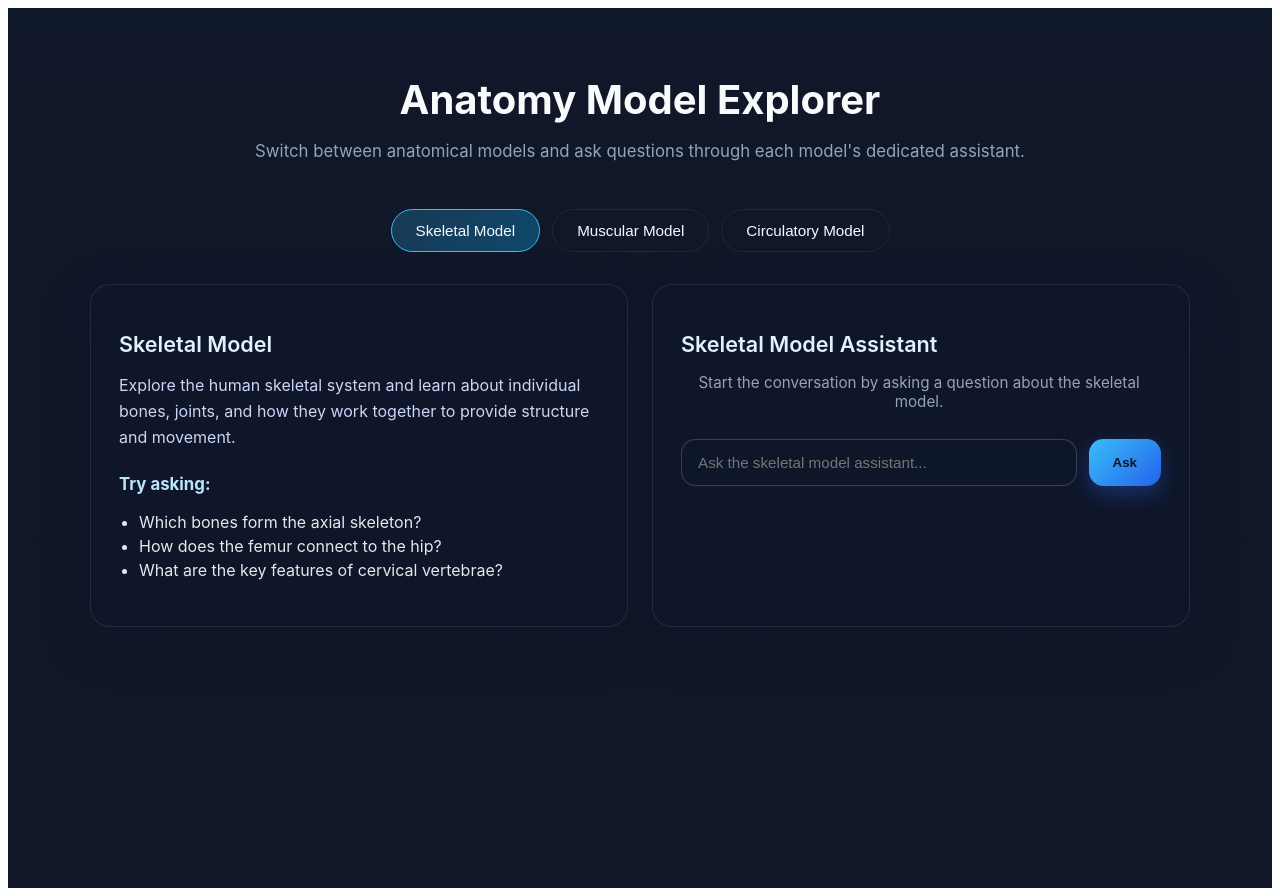
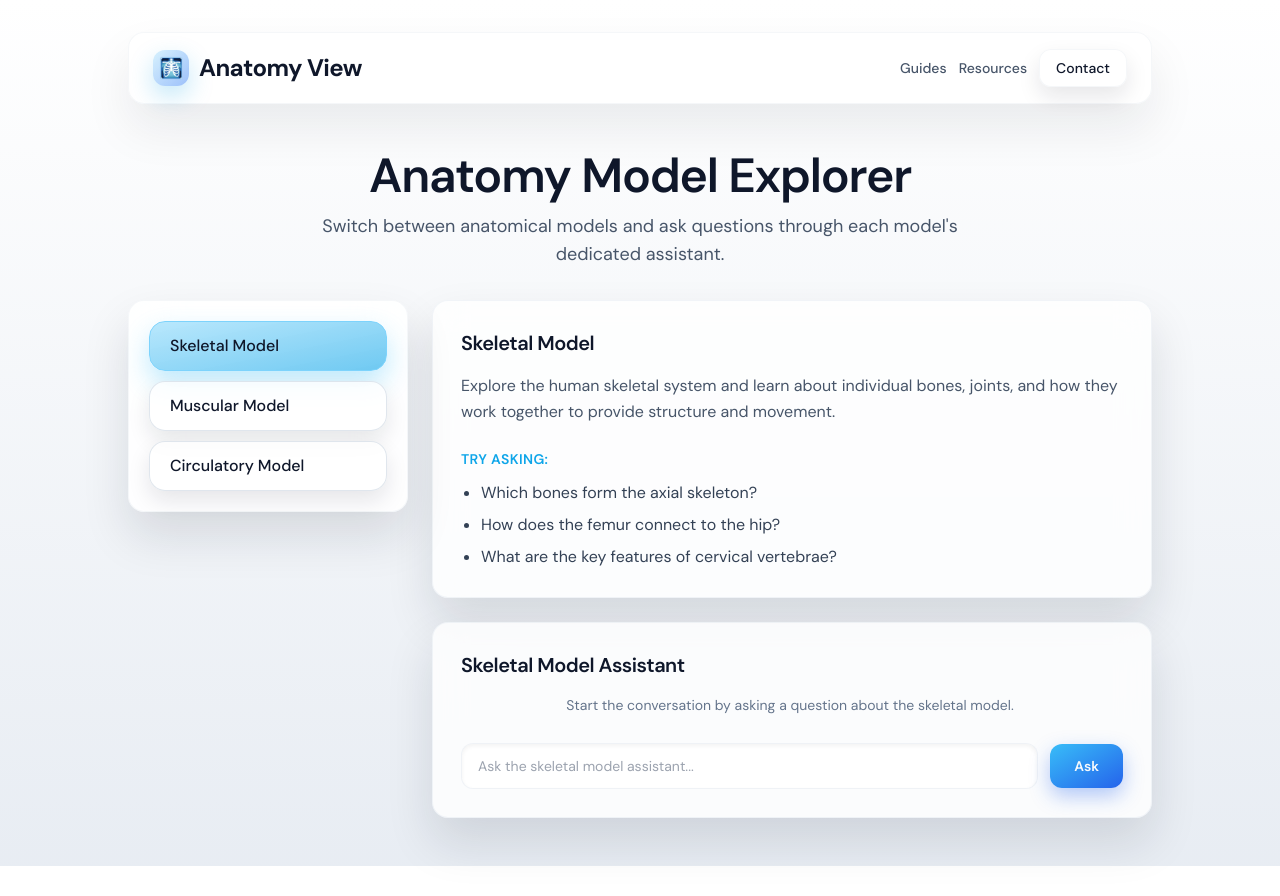
Before and after one commit to decaylee13/Anatomy_View, a React (Vite) app in the folder frontend/: page / in a window 1280 px wide. After the commit the page ends 866 px from the top, so only its background shows below. Built offline with nearby package versions, Linux system fonts and the light colour scheme.

Commit message:
Convert frontend styling to Tailwind CSS

```diff
--- a/frontend/index.html
+++ b/frontend/index.html
@@ -4,6 +4,12 @@
     <meta charset="UTF-8" />
     <link rel="icon" type="image/svg+xml" href="/vite.svg" />
     <meta name="viewport" content="width=device-width, initial-scale=1.0" />
+    <link rel="preconnect" href="https://fonts.googleapis.com" />
+    <link rel="preconnect" href="https://fonts.gstatic.com" crossorigin />
+    <link
+      href="https://fonts.googleapis.com/css2?family=DM+Sans:wght@400;500;600;700&display=swap"
+      rel="stylesheet"
+    />
     <title>Anatomy View App</title>
   </head>
   <body>
--- a/frontend/package.json
+++ b/frontend/package.json
@@ -20,10 +20,13 @@
     "@types/react": "^18.2.38",
     "@types/react-dom": "^18.2.17",
     "@vitejs/plugin-react": "^4.2.1",
+    "autoprefixer": "^10.4.19",
     "eslint": "^8.57.0",
     "eslint-plugin-react": "^7.34.1",
     "eslint-plugin-react-hooks": "^4.6.0",
     "eslint-plugin-react-refresh": "^0.4.7",
+    "postcss": "^8.4.38",
+    "tailwindcss": "^3.4.4",
     "vite": "^5.2.0"
   }
 }
--- /dev/null
+++ b/frontend/postcss.config.js
@@ -0,0 +1,6 @@
+export default {
+  plugins: {
+    tailwindcss: {},
+    autoprefixer: {}
+  }
+};
--- a/frontend/src/App.jsx
+++ b/frontend/src/App.jsx
@@ -36,133 +36,21 @@ const models = [
   }
 ];
 
-const styles = {
-  page: {
-    fontFamily: '"Inter", system-ui, sans-serif',
-    background: 'linear-gradient(180deg, #0f172a 0%, #111827 100%)',
-    color: '#e5e7eb',
-    minHeight: '100vh',
-    margin: 0,
-    padding: '2.5rem 1.5rem'
-  },
-  appContainer: {
-    maxWidth: '1100px',
-    margin: '0 auto',
-    display: 'grid',
-    gap: '2rem'
-  },
-  header: {
-    textAlign: 'center'
-  },
-  headline: {
-    fontSize: '2.5rem',
-    marginBottom: '0.5rem',
-    color: '#f8fafc'
-  },
-  subheadline: {
-    color: '#94a3b8',
-    fontSize: '1.05rem'
-  },
-  tabs: {
-    display: 'flex',
-    gap: '0.75rem',
-    flexWrap: 'wrap',
-    justifyContent: 'center'
-  },
-  tabButton: (isActive) => ({
-    border: '1px solid',
-    borderColor: isActive ? '#38bdf8' : '#1f2937',
-    background: isActive
-      ? 'linear-gradient(135deg, rgba(56,189,248,0.2), rgba(14,165,233,0.35))'
-      : 'rgba(15, 23, 42, 0.75)',
-    color: '#f8fafc',
-    padding: '0.75rem 1.5rem',
-    borderRadius: '999px',
-    cursor: 'pointer',
-    fontSize: '0.95rem',
-    transition: 'all 0.2s ease-in-out'
-  }),
-  contentGrid: {
-    display: 'grid',
-    gap: '1.5rem',
-    gridTemplateColumns: 'repeat(auto-fit, minmax(280px, 1fr))'
-  },
-  panel: {
-    background: 'rgba(15, 23, 42, 0.6)',
-    border: '1px solid rgba(148, 163, 184, 0.15)',
-    borderRadius: '1.25rem',
-    padding: '1.75rem',
-    boxShadow: '0 16px 48px rgba(15, 23, 42, 0.45)'
-  },
-  panelHeading: {
-    fontSize: '1.35rem',
-    fontWeight: 600,
-    marginBottom: '1rem',
-    color: '#e0f2fe'
-  },
-  description: {
-    lineHeight: 1.6,
-    color: '#cbd5f5',
-    marginBottom: '1.5rem'
-  },
-  sampleList: {
-    listStyle: 'disc',
-    paddingLeft: '1.25rem',
-    color: '#e5e7eb',
-    lineHeight: 1.5
-  },
-  chatHistory: {
-    display: 'flex',
-    flexDirection: 'column',
-    gap: '1rem',
-    maxHeight: '340px',
-    overflowY: 'auto',
-    paddingRight: '0.25rem'
-  },
-  message: (role) => ({
-    alignSelf: role === 'user' ? 'flex-end' : 'flex-start',
-    background:
+const tabButtonClasses = (isActive) =>
+  [
+    'rounded-2xl border px-5 py-3 text-left text-base font-medium transition-all duration-200 focus:outline-none focus:ring-2 focus:ring-sky-300/60',
+    isActive
+      ? 'border-sky-300 bg-gradient-to-br from-sky-400/35 to-sky-500/60 text-slate-900 shadow-buttonActive'
+      : 'border-slate-300/60 bg-white/75 text-slate-900 shadow-button hover:border-slate-300/70 hover:bg-white'
+  ].join(' ');
+
+const messageClasses = (role) =>
+  [
+    'max-w-[85%] rounded-2xl px-4 py-3 text-sm text-slate-900 shadow-chat',
     role === 'user'
-        ? 'linear-gradient(135deg, rgba(59, 130, 246, 0.25), rgba(37, 99, 235, 0.55))'
-        : 'linear-gradient(135deg, rgba(16, 185, 129, 0.25), rgba(5, 150, 105, 0.55))',
-    padding: '0.9rem 1.1rem',
-    borderRadius: '1rem',
-    color: '#f8fafc',
-    maxWidth: '85%',
-    boxShadow: '0 8px 28px rgba(15, 23, 42, 0.35)'
-  }),
-  chatForm: {
-    marginTop: '1.75rem',
-    display: 'flex',
-    gap: '0.75rem',
-    flexWrap: 'wrap'
-  },
-  input: {
-    flex: 1,
-    minWidth: '220px',
-    padding: '0.85rem 1rem',
-    borderRadius: '0.9rem',
-    border: '1px solid rgba(148, 163, 184, 0.3)',
-    background: 'rgba(15, 23, 42, 0.85)',
-    color: '#f8fafc',
-    fontSize: '0.95rem'
-  },
-  submitButton: {
-    padding: '0.85rem 1.5rem',
-    borderRadius: '0.9rem',
-    border: 'none',
-    background: 'linear-gradient(135deg, #38bdf8, #2563eb)',
-    color: '#0f172a',
-    fontWeight: 600,
-    cursor: 'pointer',
-    boxShadow: '0 8px 20px rgba(37, 99, 235, 0.35)'
-  },
-  emptyState: {
-    textAlign: 'center',
-    color: '#94a3b8',
-    fontSize: '0.95rem'
-  }
-};
+      ? 'self-end bg-gradient-to-br from-blue-500/25 to-blue-600/45'
+      : 'self-start bg-gradient-to-br from-emerald-500/25 to-emerald-600/45'
+  ].join(' ');
 
 function App() {
   const [activeModelId, setActiveModelId] = useState(models[0].id);
@@ -202,55 +90,72 @@ function App() {
   };
 
   return (
-    <main style={styles.page}>
-      <div style={styles.appContainer}>
-        <header style={styles.header}>
-          <h1 style={styles.headline}>Anatomy Model Explorer</h1>
-          <p style={styles.subheadline}>
-            Switch between anatomical models and ask questions through each model&apos;s dedicated
-            assistant.
+    <main className="px-6 pb-12 pt-8 font-sans md:px-8">
+      <div className="mx-auto grid max-w-5xl gap-8">
+        <nav className="sticky top-4 z-20 flex items-center justify-between rounded-2xl border border-slate-300/20 bg-white/90 px-6 py-4 shadow-float backdrop-blur-xl">
+          <div className="flex items-center gap-2.5 text-2xl font-bold tracking-tight text-slate-900">
+            <span aria-hidden="true" className="grid h-9 w-9 place-items-center rounded-xl bg-gradient-to-br from-sky-400/20 to-blue-500/50 text-xl text-slate-900 shadow-badge">
+              🩻
+            </span>
+            <span>Anatomy View</span>
+          </div>
+          <div className="flex items-center gap-3 text-sm font-medium text-slate-600">
+            <span className="cursor-pointer transition hover:text-slate-500">Guides</span>
+            <span className="cursor-pointer transition hover:text-slate-500">Resources</span>
+            <button
+              type="button"
+              className="rounded-xl border border-slate-300/20 bg-white/75 px-4 py-2 text-sm font-medium text-slate-900 shadow-button transition hover:border-slate-300/40 hover:bg-white focus:outline-none focus:ring-2 focus:ring-sky-300/60"
+            >
+              Contact
+            </button>
+          </div>
+        </nav>
+
+        <header className="mt-4 text-center">
+          <h1 className="text-4xl font-semibold tracking-tight text-slate-900 md:text-5xl">Anatomy Model Explorer</h1>
+          <p className="mx-auto mt-3 max-w-2xl text-base font-normal text-slate-600 md:text-lg">
+            Switch between anatomical models and ask questions through each model&apos;s dedicated assistant.
           </p>
         </header>
 
-        <nav style={styles.tabs}>
+        <div className="grid gap-6 lg:grid-cols-[minmax(220px,280px)_1fr] lg:items-start">
+          <aside className="sticky top-24 z-10 flex flex-col gap-2.5 self-start rounded-2xl border border-slate-300/20 bg-white/90 p-5 shadow-panel backdrop-blur-xl">
             {models.map((model) => (
               <button
                 key={model.id}
                 type="button"
                 onClick={() => setActiveModelId(model.id)}
-              style={styles.tabButton(model.id === activeModelId)}
+                className={tabButtonClasses(model.id === activeModelId)}
               >
                 {model.name}
               </button>
             ))}
-        </nav>
+          </aside>
 
-        <div style={styles.contentGrid}>
-          <section style={styles.panel}>
-            <h2 style={styles.panelHeading}>{activeModel.name}</h2>
-            <p style={styles.description}>{activeModel.description}</p>
+          <div className="grid gap-6">
+            <section className="rounded-2xl border border-slate-300/25 bg-white/80 p-7 shadow-panel backdrop-blur-lg">
+              <h2 className="mb-4 text-xl font-semibold text-slate-900">{activeModel.name}</h2>
+              <p className="mb-6 leading-relaxed text-slate-600">{activeModel.description}</p>
 
-            <h3 style={{ fontSize: '1.05rem', marginBottom: '0.75rem', color: '#bae6fd' }}>
-              Try asking:
-            </h3>
-            <ul style={styles.sampleList}>
+              <h3 className="mb-3 text-sm font-semibold uppercase tracking-wide text-sky-500">Try asking:</h3>
+              <ul className="list-disc space-y-2 pl-5 text-slate-700">
                 {activeModel.sampleQuestions.map((question) => (
                   <li key={question}>{question}</li>
                 ))}
               </ul>
             </section>
 
-          <section style={styles.panel}>
-            <h2 style={styles.panelHeading}>{activeModel.name} Assistant</h2>
-            <div style={styles.chatHistory}>
+            <section className="rounded-2xl border border-slate-300/25 bg-white/80 p-7 shadow-panel backdrop-blur-lg">
+              <h2 className="mb-4 text-xl font-semibold text-slate-900">{activeModel.name} Assistant</h2>
+              <div className="flex max-h-[340px] flex-col gap-4 overflow-y-auto pr-1">
                 {activeChatHistory.length === 0 ? (
-                <div style={styles.emptyState}>
+                  <div className="text-center text-sm text-slate-500">
                     Start the conversation by asking a question about the {activeModel.name.toLowerCase()}.
                   </div>
                 ) : (
                   activeChatHistory.map((message, index) => (
-                  <div key={`${message.role}-${index}`} style={styles.message(message.role)}>
-                    <strong style={{ display: 'block', marginBottom: '0.35rem', fontSize: '0.8rem' }}>
+                    <div key={`${message.role}-${index}`} className={messageClasses(message.role)}>
+                      <strong className="mb-1 block text-xs font-semibold uppercase tracking-wide text-slate-900">
                         {message.role === 'user' ? 'You' : 'Assistant'}
                       </strong>
                       <span>{message.text}</span>
@@ -259,19 +164,23 @@ function App() {
                 )}
               </div>
 
-            <form style={styles.chatForm} onSubmit={handleSubmit}>
+              <form className="mt-7 flex flex-wrap items-center gap-3" onSubmit={handleSubmit}>
                 <input
-                style={styles.input}
+                  className="min-w-[220px] flex-1 rounded-xl border border-slate-300/30 bg-white/90 px-4 py-3 text-sm text-slate-900 shadow-inner focus:border-sky-300 focus:outline-none focus:ring-2 focus:ring-sky-300/40"
                   type="text"
                   value={pendingQuestion}
                   onChange={(event) => setPendingQuestion(event.target.value)}
                   placeholder={`Ask the ${activeModel.name.toLowerCase()} assistant...`}
                 />
-              <button style={styles.submitButton} type="submit">
+                <button
+                  className="rounded-xl bg-gradient-to-br from-sky-400 to-blue-600 px-6 py-3 text-sm font-semibold text-slate-50 shadow-submit transition hover:from-sky-500 hover:to-blue-700 focus:outline-none focus:ring-2 focus:ring-sky-300/70"
+                  type="submit"
+                >
                   Ask
                 </button>
               </form>
             </section>
+          </div>
         </div>
       </div>
     </main>
--- /dev/null
+++ b/frontend/src/index.css
@@ -0,0 +1,19 @@
+@tailwind base;
+@tailwind components;
+@tailwind utilities;
+
+@layer base {
+  :root {
+    color-scheme: light;
+  }
+
+  body {
+    @apply min-h-screen bg-gradient-to-b from-white/95 to-slate-200/80 text-slate-800 antialiased font-sans;
+  }
+
+  h1,
+  h2,
+  h3 {
+    @apply text-slate-900 font-semibold tracking-tight;
+  }
+}
--- a/frontend/src/main.jsx
+++ b/frontend/src/main.jsx
@@ -2,6 +2,7 @@ import React from 'react';
 import ReactDOM from 'react-dom/client';
 import { BrowserRouter } from 'react-router-dom';
 import App from './App.jsx';
+import './index.css';
 
 ReactDOM.createRoot(document.getElementById('root')).render(
   <React.StrictMode>
--- /dev/null
+++ b/frontend/tailwind.config.js
@@ -0,0 +1,21 @@
+/** @type {import('tailwindcss').Config} */
+export default {
+  content: ['index.html', './src/**/*.{js,ts,jsx,tsx}'],
+  theme: {
+    extend: {
+      fontFamily: {
+        sans: ['"DM Sans"', '"Segoe UI"', 'system-ui', '-apple-system', 'sans-serif']
+      },
+      boxShadow: {
+        float: '0 24px 48px rgba(15, 23, 42, 0.08)',
+        panel: '0 24px 48px rgba(15, 23, 42, 0.12)',
+        badge: '0 10px 25px rgba(14, 165, 233, 0.25)',
+        button: '0 10px 22px rgba(15, 23, 42, 0.1)',
+        buttonActive: '0 12px 26px rgba(56, 189, 248, 0.32)',
+        submit: '0 8px 20px rgba(37, 99, 235, 0.35)',
+        chat: '0 8px 28px rgba(15, 23, 42, 0.15)'
+      }
+    }
+  },
+  plugins: []
+};
```
Lines whose indentation alone changed are shown as unchanged.
